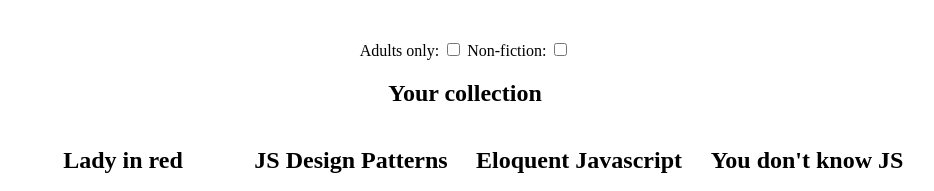
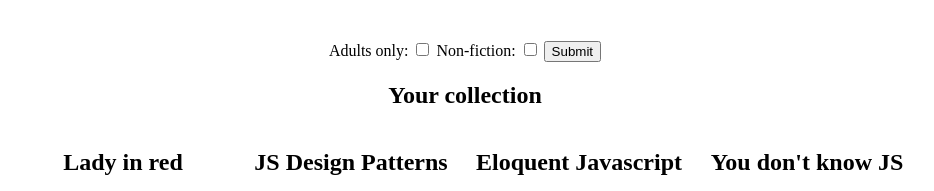
Before and after one commit to barzie01/project-booksApp, a website: page index.html in a window 1280 px wide. Shown: the top 191 px of the page, without its empty margins (175-1109 px from the left). Drawn offline with nearby package versions, Linux system fonts and the light colour scheme; files that its build step writes are made by us from their sources.

```diff
--- a/index.html
+++ b/index.html
@@ -24,6 +24,7 @@
           <label>
             Non-fiction: <input name="filter" value="nonFiction" type="checkbox">
           </label>
+          <button type="submit">Submit</button>
         </form>
       </section>
 
--- a/package.json
+++ b/package.json
@@ -9,7 +9,7 @@
       "init:files": "touch README.md index.html sass/style.scss js/script.js",
       "init:gitignore": "curl https://raw.githubusercontent.com/github/gitignore/master/Node.gitignore -o .gitignore",
       "test": "npm-run-all test:*",
-        "test:html": "html-validate src/*.html",
+      "test:html": "html-validate *.html",
       "test:js": "eslint src/js/",
       "test:scss": "stylelint src/sass/",
       "build": "npm-run-all build:* test",
--- a/src/js/script.js
+++ b/src/js/script.js
@@ -1,3 +1,4 @@
+/* global Handlebars, utils, dataSource */ // eslint-disable-line no-unused-vars
 {
   'use strict';
 
```
Lines whose indentation alone changed are shown as unchanged.
